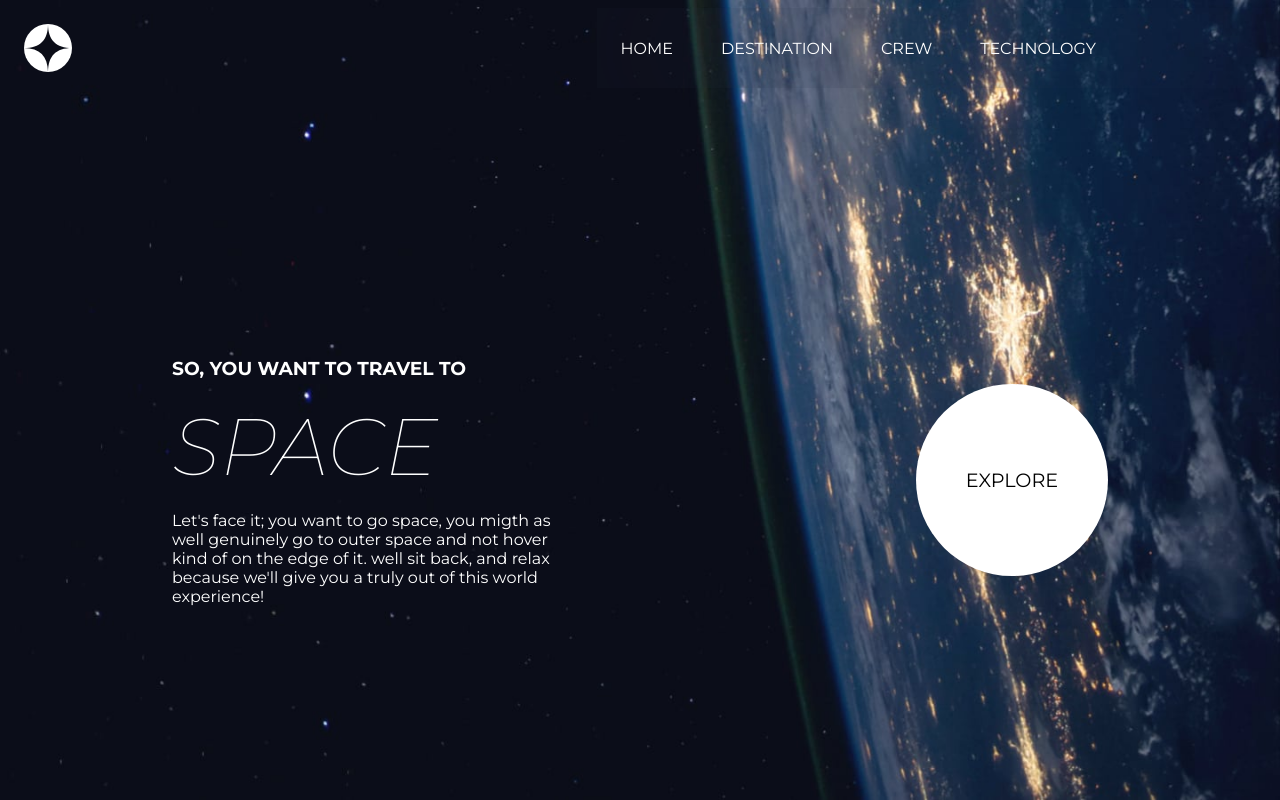
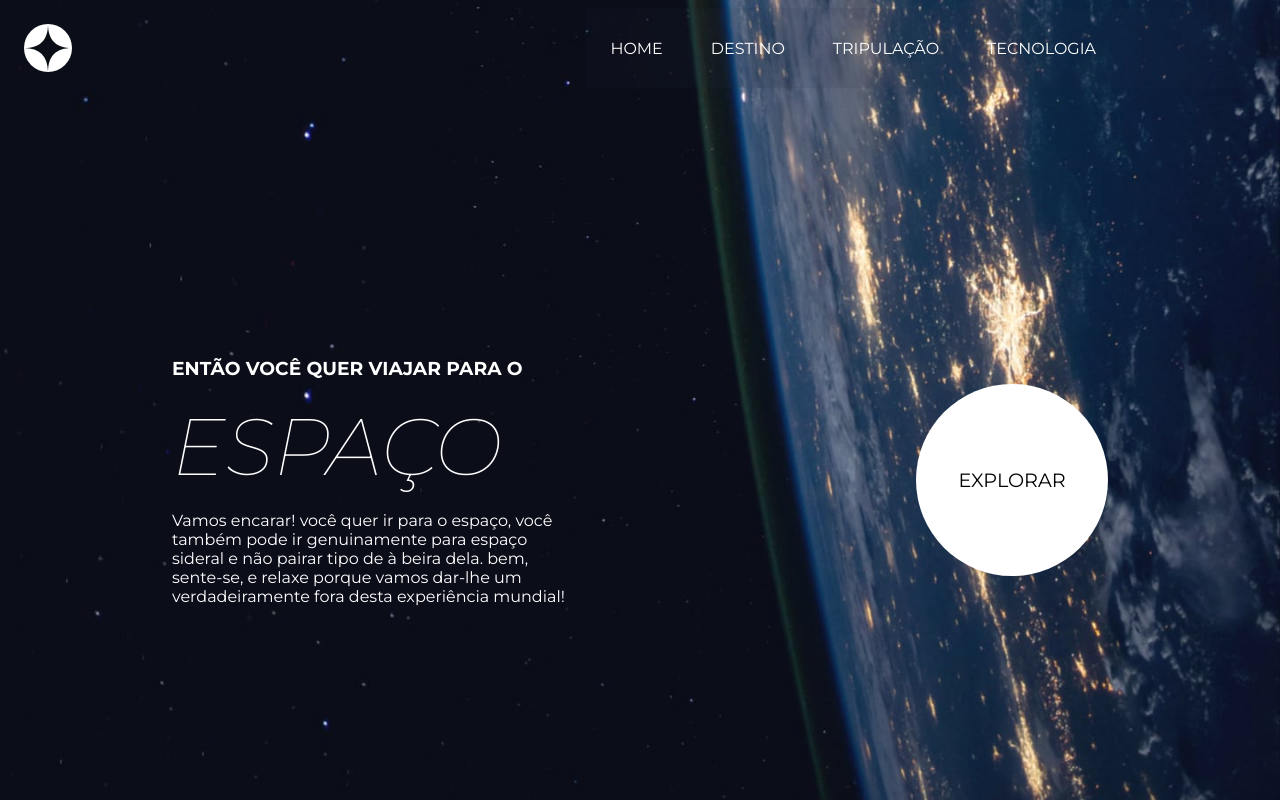
Before and after one commit to IcaroSLV/Space-tourism-Website, a React (Create React App) app: page / in a window 1280 px wide. Built offline with nearby package versions, Linux system fonts and the light colour scheme.

Commit message:
Translate to Portuguese

```diff
--- a/package.json
+++ b/package.json
@@ -9,6 +9,7 @@
     "lodash.debounce": "^4.0.8",
     "react": "^18.2.0",
     "react-dom": "^18.2.0",
+    "react-icons": "^4.10.1",
     "react-router-dom": "^6.10.0",
     "react-scripts": "5.0.1",
     "web-vitals": "^2.1.4"
--- a/src/App.js
+++ b/src/App.js
@@ -35,9 +35,9 @@ function App() {
           <button className='buttonHamburguer' onClick={() => setmenuisOpen(!menuIsOpen)}><img src={menuHangurguer}/></button>
           <div className={menuIsOpen? "HamburguerMenu" : "linkContainer"}>
           <Link  to="/" onClick={() => ClickonPage(1)}>HOME</Link>
-          <Link to="/destination" onClick={() => ClickonPage(2)} >DESTINATION</Link>
-          <Link to="/crew" onClick={() => ClickonPage(3)}>CREW</Link>
-          <Link to="/technology" onClick={() => ClickonPage(4)}>TECHNOLOGY</Link>
+          <Link to="/destination" onClick={() => ClickonPage(2)} >DESTINO</Link>
+          <Link to="/crew" onClick={() => ClickonPage(3)}>TRIPULAÇÃO</Link>
+          <Link to="/technology" onClick={() => ClickonPage(4)}>TECNOLOGIA</Link>
         </div>
       </div>
 
--- a/src/Components/pages/Crew.js
+++ b/src/Components/pages/Crew.js
@@ -29,7 +29,7 @@ function Crew() {
         <div className={styles.CrewContainer}>
             <div className={styles.contentContainer}>
                 <div className={styles.CrewDescription}>
-                    <h1><span>02</span> MEET YOUR CREW</h1>
+                    <h1><span>02</span> CONHEÇA SUA EQUIPE</h1>
                     <div className={styles.CrewBio}>
                         <h3>{data.crew[currentData].role}</h3>
                         <h1>{data.crew[currentData].name}</h1>
--- a/src/Components/pages/Destination.js
+++ b/src/Components/pages/Destination.js
@@ -21,15 +21,15 @@ function Destination() {
     return(
         <div className={styles.DestinationContainer}>
            <div className={styles.ContentContainer}>
-            <h1><span>01</span> PICK YOUR DESINATION</h1>
+            <h1><span>01</span> ESCOLHA SEU DESTINO</h1>
             <div className={styles.destinationsection}>
                 <div className={styles.imgContent}>
                     <img src={destinationImg[currentData]}/>
                 </div>
                 <div className={styles.destinationContent}>
                     <div className={styles.ButtonContainer}>
-                        <button onClick={() => setCurrentData(0)} className={currentData === 0? styles.Select : ""} >MOON</button>
-                        <button onClick={() => setCurrentData(1)} className={currentData === 1? styles.Select : ""} >MARS</button>
+                        <button onClick={() => setCurrentData(0)} className={currentData === 0? styles.Select : ""} >LUA</button>
+                        <button onClick={() => setCurrentData(1)} className={currentData === 1? styles.Select : ""} >MARTE</button>
                         <button onClick={() => setCurrentData(2)} className={currentData === 2? styles.Select : ""}>EUROPA</button>
                         <button onClick={() => setCurrentData(3)} className={currentData === 3? styles.Select : ""}>TITAN</button>
                     </div>
@@ -39,11 +39,11 @@ function Destination() {
                     </div>
                     <div className={styles.travelSection}>
                         <div>
-                            <h3>AVG. DISTANCE</h3>
+                            <h3>MED. DISTÂNCIA</h3>
                             <p>{(data.destinations[currentData].distance).toUpperCase()}</p>
                         </div>
                         <div>
-                            <h3>AVG. TRAVEL TIME</h3>
+                            <h3>MED. TEMPO DE VIAGEM</h3>
                             <p>{data.destinations[currentData].travel.toUpperCase()}</p>
                         </div>
                     </div>
--- a/src/Components/pages/Home.js
+++ b/src/Components/pages/Home.js
@@ -8,19 +8,19 @@ function Home() {
         <div className={styles.HomeContainer}>
             <div className={styles.ContentContainer}>
                 <div className={styles.description}>
-                    <h3>SO, YOU WANT TO TRAVEL TO </h3>
-                    <h1>SPACE</h1>
+                    <h3>ENTÃO VOCÊ QUER VIAJAR PARA O</h3>
+                    <h1>ESPAÇO</h1>
                     <p>
-                        Let's face it; you want to go space,
-                        you migth as well genuinely go to
-                        outer space and not hover kind of
-                        on the edge of it. well sit back,
-                        and relax because we'll give you a
-                        truly out of this world experience!
+                        Vamos encarar! você quer ir para o espaço,
+                        você também pode ir genuinamente para
+                        espaço sideral e não pairar tipo de
+                        à beira dela. bem, sente-se,
+                        e relaxe porque vamos dar-lhe um
+                        verdadeiramente fora desta experiência mundial!
                     </p>
                 </div>
                 <div className={styles.button}>
-                    <Link to="/Destination"><button>EXPLORE</button></Link>
+                    <Link to="/Destination"><button>EXPLORAR</button></Link>
                 </div>
             </div>
         </div>
--- a/src/Components/pages/Technology.js
+++ b/src/Components/pages/Technology.js
@@ -15,7 +15,7 @@ function Technology() {
     return(
         <div className={styles.TechnologyContent}>
             <div className={styles.ContentContainer}>
-                <h1><span>03</span> SPACE LAUNCH 101</h1>
+                <h1><span>03</span> LANÇAMENTO ESPACIAL 101</h1>
                 <div className={styles.technologyContainer}>
                     <div className={styles.technologyButton}>
                         <button onClick={() => setCurrentData(0)} className={currentData == 0? styles.ButtonSelect : ""}>1</button>
@@ -23,7 +23,7 @@ function Technology() {
                         <button onClick={() => setCurrentData(2)} className={currentData == 2? styles.ButtonSelect : ""}>3</button>
                     </div>
                     <div className={styles.TechnologyDescription}>
-                        <h3>In Terminology...</h3>
+                        <h3>Na Terminologia...</h3>
                         <h1>{data.technology[currentData].name}</h1>
                         <p>{data.technology[currentData].description}</p>
                     </div>
```
Also changed, not shown: src/Components/Layout/Footer.js (added, +13 -0 lines), src/Components/Layout/Footer.module.css (added, +8 -0 lines), src/data.json (+23 -23 lines), 1 other file (tests, documents, lock files or other folders).
